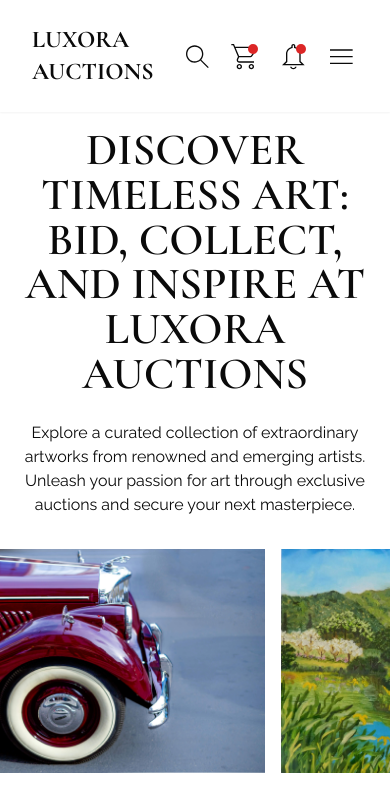
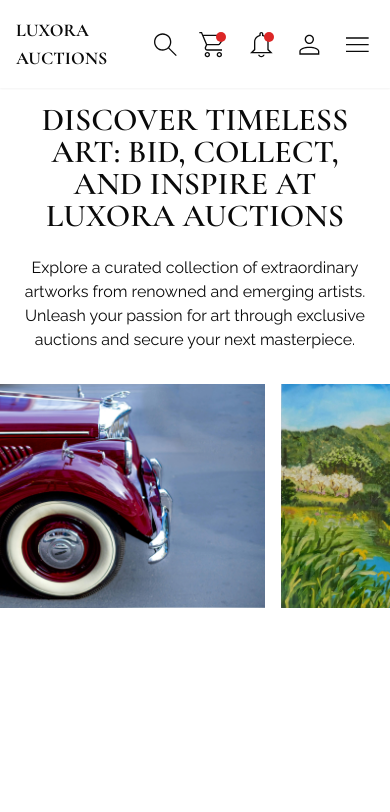
Before and after one commit to samuelkime267/luxora_auctions, a Next.js app: page / in a window 390 px wide. Shown: the top 812 px of the page. Built offline with nearby package versions, Linux system fonts and the light colour scheme.

Commit message:
worked on site responsiveness

```diff
--- a/components/Hero.tsx
+++ b/components/Hero.tsx
@@ -6,7 +6,7 @@ export default function Hero() {
   return (
     <section className="w-full py-4 md:py-8">
       <div className="px-4 md:px-8 mb-8">
-        <h2 className="uppercase text-[2.8rem] md:text-[4.5rem] lg:text-[5.5rem] text-center max-w-screen-2xl mx-auto mb-6">
+        <h2 className="uppercase text-[2rem] md:text-[4.5rem] lg:text-[5.5rem] text-center max-w-screen-2xl mx-auto mb-6">
           Discover Timeless Art: Bid, Collect, and Inspire at Luxora Auctions
         </h2>
         <p className="text-center max-w-[35pc] mx-auto">
--- a/components/Navbar.tsx
+++ b/components/Navbar.tsx
@@ -2,7 +2,7 @@
 
 import { navLinks } from "@/data/nav-links.data";
 import Link from "next/link";
-import { Bell, Cart, Search, Menu } from "./icons";
+import { Bell, Cart, Search, Menu, Account } from "./icons";
 import { usePathname } from "next/navigation";
 import { cn } from "@/lib/utils";
 import Button from "./Button";
@@ -10,8 +10,11 @@ import Button from "./Button";
 export default function Navbar() {
   const path = usePathname();
   return (
-    <nav className="sticky top-0 left-0 w-full z-[1000] flex items-center justify-between py-6 px-8 mb-white shadow-sm bg-white">
-      <Link href={"/"} className="font-corm font-bold text-2xl uppercase">
+    <nav className="sticky top-0 left-0 w-full z-[1000] flex items-center justify-between py-4 md:py-6 px-4 md:px-8 mb-white shadow-sm bg-white">
+      <Link
+        href={"/"}
+        className="font-corm font-bold text-lg md:text-2xl uppercase"
+      >
         Luxora Auctions
       </Link>
 
@@ -55,6 +58,10 @@ export default function Navbar() {
           <Bell className="w-8 h-8" />
         </Button>
 
+        <Link href={"/account"}>
+          <Account className="w-8 h-8" />
+        </Link>
+
         <Button className="block lg:hidden">
           <Menu className="w-8 h-8" />
         </Button>
--- /dev/null
+++ b/components/icons/account.tsx
@@ -0,0 +1,19 @@
+import React from "react";
+
+export default function Account(props: React.SVGProps<SVGSVGElement>) {
+  return (
+    <svg
+      width="100%"
+      height="100%"
+      viewBox="0 0 24 24"
+      fill="none"
+      xmlns="http://www.w3.org/2000/svg"
+      {...props}
+    >
+      <path
+        d="M11.5 14C15.64 14 19 15.57 19 17.5V20H4V17.5C4 15.57 7.36 14 11.5 14ZM18 17.5C18 16.12 15.09 15 11.5 15C7.91 15 5 16.12 5 17.5V19H18V17.5ZM11.5 5C12.4283 5 13.3185 5.36875 13.9749 6.02513C14.6313 6.6815 15 7.57174 15 8.5C15 9.42826 14.6313 10.3185 13.9749 10.9749C13.3185 11.6313 12.4283 12 11.5 12C10.5717 12 9.6815 11.6313 9.02513 10.9749C8.36875 10.3185 8 9.42826 8 8.5C8 7.57174 8.36875 6.6815 9.02513 6.02513C9.6815 5.36875 10.5717 5 11.5 5ZM11.5 6C10.837 6 10.2011 6.26339 9.73223 6.73223C9.26339 7.20107 9 7.83696 9 8.5C9 9.16304 9.26339 9.79893 9.73223 10.2678C10.2011 10.7366 10.837 11 11.5 11C12.163 11 12.7989 10.7366 13.2678 10.2678C13.7366 9.79893 14 9.16304 14 8.5C14 7.83696 13.7366 7.20107 13.2678 6.73223C12.7989 6.26339 12.163 6 11.5 6Z"
+        fill="currentColor"
+      />
+    </svg>
+  );
+}
--- a/components/icons/index.ts
+++ b/components/icons/index.ts
@@ -2,5 +2,6 @@ import Bell from "./bell";
 import Cart from "./cart";
 import Search from "./search";
 import Menu from "./menu";
+import Account from "./account";
 
-export { Bell, Cart, Search, Menu };
+export { Bell, Cart, Search, Menu, Account };
```
